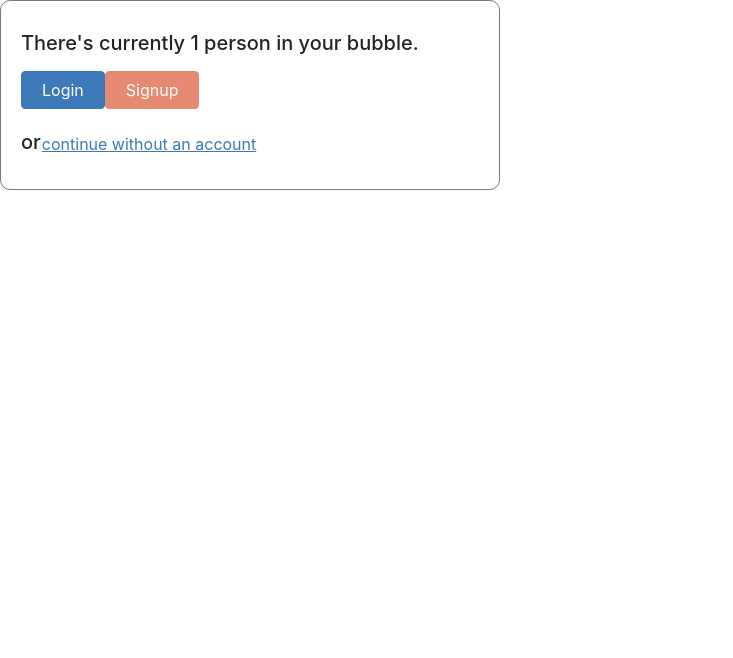
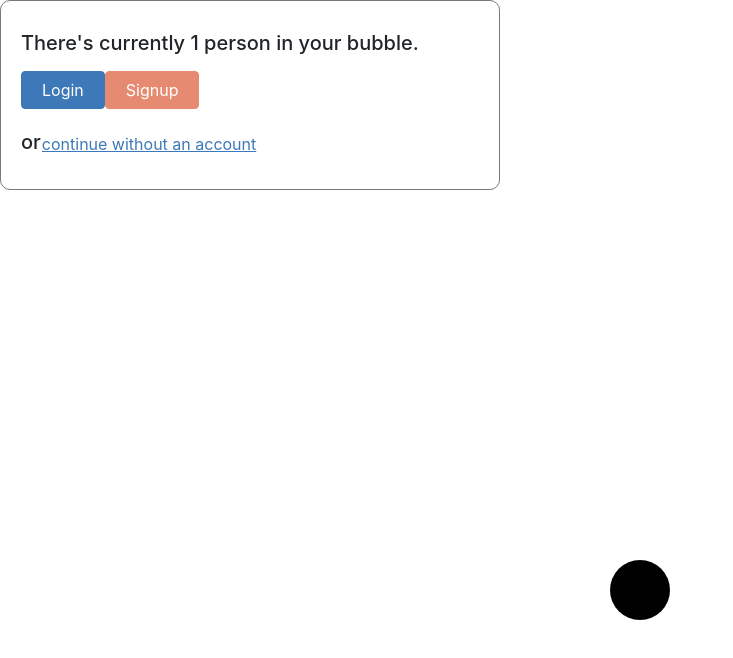
Before and after one commit to Gordon-Yeh/covid-bubble, a React (Create React App) app in the folder web/: page / in a window 1280 px wide. Shown: the top 658 px of the page, without its empty margins (0-733 px from the left). Built offline with nearby package versions, Linux system fonts and the light colour scheme.

Commit message:
working bubble graph; adding new node

```diff
--- a/web/src/App.tsx
+++ b/web/src/App.tsx
@@ -3,25 +3,27 @@ import NetworkGraph from './components/NetworkGraph';
 import DialogBox from './containers/DialogBox';
 import './App.scss';
 
+function App() {
+  const [ selectedNode, setSelectedNode ] = useState(null);
+  const [ user, setUser ] = useState({
+    id: 'demo', email: 'demo@email.com', firstName: 'demo', lastName: 'demo', username: 'demo'
+  });
+  const [ bubble, setBubble ] = useState({ [user.id]: { ...user } });
 
-function App() {
-  const [ network, setNetwork ] = useState({});
-  const [ selectedNode, setSelectedNode ] = useState(null);
-  const [ user, setUser ] = useState({});
 
   return (
     <div className="App">
       <DialogBox
         selectedNode={selectedNode}
-        bubbleSize={Object.keys(network).length}
-        setNetwork={setNetwork}
+        bubbleSize={Object.keys(bubble).length}
+        setBubble={setBubble}
         setUser={setUser}
       />
       <NetworkGraph
         height={window.outerHeight}
         width={window.outerWidth}
-        root={user.userId}
-        network={network}>
+        root={user}
+        network={bubble}>
       </NetworkGraph>
     </div>
   );
--- /dev/null
+++ b/web/src/api/common.tsx
@@ -0,0 +1,14 @@
+export async function checkStatus(res:Response) {
+  if (res.status >= 200 && res.status < 300) {
+    return res.json();
+  } else {
+    return res
+      .json()
+      .then((body) => {
+        console.log('res.body', body);
+        throw new Error(body.message);
+      });
+  }
+}
+
+export const API_ADDR:string = `${window.location.origin}/${process.env.NODE_ENV}`;
--- /dev/null
+++ b/web/src/api/node.tsx
@@ -0,0 +1,18 @@
+import { API_ADDR, checkStatus } from './common';
+
+interface AddNodeResponse {
+  bubble: object;
+}
+
+export async function addNode(name:string, username:string) : Promise<AddNodeResponse> {
+  let node = { name };
+  if (username)
+    node['username'] = username;
+
+  return fetch(`${API_ADDR}/user/connections`, {
+      method: 'POST',
+      body: JSON.stringify([ node ]),
+      credentials: 'same-origin'
+    })
+    .then(checkStatus);
+}
--- a/web/src/api/user.tsx
+++ b/web/src/api/user.tsx
@@ -1,6 +1,6 @@
-const API_ADDR:string = `${window.location.origin}/${process.env.NODE_ENV}`;
+import { API_ADDR, checkStatus } from './common';
 
-export interface SignupForm {
+interface SignupForm {
   firstName: string;
   lastName: string;
   email: string;
@@ -8,28 +8,16 @@ export interface SignupForm {
   password: string;
 }
 
-export interface SignupResponse {
-
+interface SignupResponse {
+  user: object;
 }
 
-export async function checkStatus(res:Response) {
-  if (res.status >= 200 && res.status < 300) {
-    return res.json();
-  } else {
-    return res
-      .json()
-      .then((body) => {
-        console.log('res.body', body);
-        throw new Error(body.message);
-      });
-  }
+interface LoginResponse {
+  bubble: object;
+  user: object;
 }
 
-function saveSession(token:string) {
-  // store session token in cookie
-}
-
-export async function signup(form:SignupForm) {
+export async function signup(form:SignupForm) : Promise<SignupResponse> {
   return fetch(`${API_ADDR}/user/signup`, {
         method: 'POST',
         body: JSON.stringify(form),
@@ -38,7 +26,7 @@ export async function signup(form:SignupForm) {
     .then(checkStatus);
 }
 
-export async function login(email, password) {
+export async function login(email, password) : Promise<LoginResponse> {
   let body = { email, password };
 
   return fetch(`${API_ADDR}/user/login`, {
--- a/web/src/components/Dialogs/AddNodeDialog.tsx
+++ b/web/src/components/Dialogs/AddNodeDialog.tsx
@@ -1,11 +1,12 @@
 import React, { useState } from 'react';
 
 export default function AddNodeDialog({
-  onSubmit
+  onSubmit, onBack
 }) {
-  const [name, setName] = useState('');
+  const [name, setName] = useField('');
+  const [username, setUsername] = useField('');
+  const [email, setEmail] = useField('');
   const [knowUsername, setKnowUsername] = useState(true);
-  const [username, setUsername] = useState('');
 
   function handleSetKnowUserNameNo() {
     setKnowUsername(false);
@@ -15,9 +16,14 @@ export default function AddNodeDialog({
     setKnowUsername(true);
   }
 
+  function handleSubmit(e) {
+    e.preventDefault();
+    onSubmit(name, username.length > 0 ? username : null);
+  }
+
   return (
     <div>
-      <form>
+      <form onSubmit={handleSubmit}>
         {/* name field */}
         <div className="row g-3 align-items-center mb-3">
           <div className="col-2">
@@ -34,13 +40,13 @@ export default function AddNodeDialog({
             <label className="col-form-label">Do you know their username?</label>
           </div>
           <div className="col-auto">
-            <input className="form-check-input mr-1" type="radio" onClick={handleSetKnowUserNameYes} checked={knowUsername}/>
+            <input className="form-check-input mr-1" type="radio" onChange={handleSetKnowUserNameYes} checked={knowUsername}/>
             <label>
               Yes
             </label>
           </div>
           <div className="col-auto">
-            <input className="form-check-input mr-1" type="radio" onClick={handleSetKnowUserNameNo} checked={!knowUsername}/>
+            <input className="form-check-input mr-1" type="radio" onChange={handleSetKnowUserNameNo} checked={!knowUsername}/>
             <label>
               No
             </label>
@@ -69,7 +75,7 @@ export default function AddNodeDialog({
               <label className="col-form-label">Their email</label>
             </div>
             <div className="col-6">
-              <input type="email" className="form-control" value={username} onChange={setUsername}/>
+              <input type="email" className="form-control" value={email} onChange={setEmail}/>
             </div>
             <div className="col-3">
               <button type="button" className="btn btn-warning btn-signup">
@@ -82,7 +88,12 @@ export default function AddNodeDialog({
 
         <div className="row g-3 justify-content-end mt-3 mb-3 mr-2">
           <div className="col-auto">
-            <button type="button" onSubmit={onSubmit} className="btn btn-primary btn-signup">
+            <button type="button" className="btn btn-light btn-custom" onClick={onBack}>
+              Back
+            </button>
+          </div>
+          <div className="col-auto">
+            <button type="submit" className="btn btn-primary btn-signup">
               Add
             </button>
           </div>
@@ -92,6 +103,15 @@ export default function AddNodeDialog({
   );
 }
 
+function useField(initial) {
+  let [state, setState] = useState(initial);
+  function setStateFromInput(e) {
+    setState(e.target.value);
+  }
+  return [state, setStateFromInput];
+}
+
 AddNodeDialog.defaultProps = {
-  onSubmit: () => {}
+  onSubmit: () => {},
+  onBack: () => {}
 };
--- a/web/src/components/Dialogs/DashboardDialog.tsx
+++ b/web/src/components/Dialogs/DashboardDialog.tsx
@@ -19,7 +19,7 @@ export default function DashboardDialog({
           onClick={onAddNode}
         >
           Add more
-        </button>by construction in JavaScript it is not implemented as text but as binary. There is no reason to show the binary code that implements that function because it is not readable and it might not even be available
+        </button>
       </p>
     </div>
   )
--- a/web/src/components/NetworkGraph/NetworkGraph.tsx
+++ b/web/src/components/NetworkGraph/NetworkGraph.tsx
@@ -49,35 +49,47 @@ export default function NetworkGraph(props) {
   );
 }
 
-function getInitalPlacements(graph, root, width, height) : [ Node[], Link[] ]{
-  let center = [width/2, height/2],
-      vert:string[] = Object.keys(graph);
+function getInitalPlacements(graph, root, width, height) : [ Node[], Link[] ] {
+  const center = [width/2, height/2],
+      vert:string[] = Object.keys(graph),
+      cirRadius = 100
+
   root = root ? root : vert[Math.floor(Math.random() * vert.length)];
-  let queue:string[] = [root],
-      _nodes:Node[] = [],
-      _links:Link[] = [],
-      lvl = 1,
-      cirRadius = 100,
+
+  let lvl = 1,
+      queue:string[] = [root.id],
       visited = {
-        [root]: { id: root, x: center[0], y: center[1] }
+        [root.id]: { id: root.id, x: center[0], y: center[1] }
       };
+
+  let _nodes:Node[] = [
+        { id: root.id, x: center[0], y: center[1], data: {...root} }
+      ],
+      _links:Link[] = [];
 
   // perform dfs starting at root
   while (queue.length > 0) {
     let n = queue.length;
+    let childrenOnLvl = queue
+          .map(p => graph[p] === undefined ?  0 : graph[p].length)
+          .reduce((pv, v) => pv + v, 0);
+    let childrenVisted = 0;
+
     for (let i = 0; i < n; i++) {
       let parent = queue.shift();
       console.log('checking node:', parent);
-      if (parent === undefined)
+      if (parent === undefined || graph[parent] === undefined)
         continue;
+      let parentN = visited[parent];
 
-      let parentN = visited[parent];
+      // traverse through the children of the parent
       for (let j = 0; j < graph[parent].length; j++) {
         let child = graph[parent][j];
         console.log('child:', child);
         let childN;
-        if (!visited[child]) {
-          let angle = j * (2 * Math.PI / graph[parent].length);
+        // only create a graph node if the child hasn't been visited
+        if (!visited[child.id]) {
+          let angle = (2 * Math.PI / childrenOnLvl) * childrenVisted++;
           let x = center[0] + Math.sin(angle) * (cirRadius * lvl);
           let y = center[1] + Math.cos(angle) * (cirRadius * lvl);
           console.log(`position (${x}, ${y})`);
@@ -94,6 +106,7 @@ function getInitalPlacements(graph, root, width, height) : [ Node[], Link[] ]{
           console.log('already visited');
           childN = visited[child.id];
         }
+        // always create a link from parent -> child
         _links.push({
           source: parent, target: child.id,
           x1: parentN.x, y1: parentN.y,
--- a/web/src/containers/DialogBox/DialogBox.tsx
+++ b/web/src/containers/DialogBox/DialogBox.tsx
@@ -2,50 +2,52 @@ import React, { useState } from 'react';
 import './DialogBox.scss';
 import { LoginDialog, LandingDialog, SignupDialog, AddNodeDialog, DashboardDialog } from 'components/Dialogs';
 import * as userAPI from 'api/user';
+import * as nodeAPI from 'api/node';
 
 enum Dialog { Login, Landing, Signup, AddNode, Dashboard };
 
 export default function DialogBox({
-  selectedNode, bubbleSize, setNetwork, setUser
+  selectedNode, bubbleSize, setBubble, setUser
 }) {
   const [ dialog, setDialog ] = useState(Dialog.Landing);
+  const [ error, setError ] = useState(null);
 
-  function handleSignup(form) {
+  async function handleSignup(form) {
     console.log('handleSignup');
-    // validate form
-    // submit with network request
-    // await for respond
-    // success: store token, redirect to dashboard
-    // failure: show error message
+    try {
+      let data = await userAPI.signup(form);
+      console.log(data);
+      setUser(data.user);
+      switchDialog(Dialog.Dashboard);
+    } catch (e) {
+      console.log(e);
+      setError(e.message);
+    }
   }
 
   async function handleLogin(email, password) {
     console.log('handleLogin');
-    // validate
-    // submit with network request
-    // await for respond
-    // success:
-    //    - store token
-    //    - populate network graph
-    // failure: show error message
     try {
       let data = await userAPI.login(email, password);
-      console.log(data);
-      setNetwork(data.connections);
+      setBubble(data.bubble);
       setUser(data.user);
-      setDialog(Dialog.Dashboard);
+      switchDialog(Dialog.Dashboard);
     } catch (e) {
       console.log(e);
+      setError(e.message);
     }
   }
 
-  function handleAddNode(node) {
+  async function handleAddNode(name, username) {
     console.log('handleAddNode');
-    // validate name
-    // submit network request
-    // await for response
-    // success: refresh graph
-    // failure: show error message
+    try {
+      let data = await nodeAPI.addNode(name, username);
+      setBubble(data.bubble);
+      switchDialog(Dialog.Dashboard);
+    } catch (e) {
+      console.log(e);
+      setError(e.message);
+    }
   }
 
   function handleEmailInvite(email) {
@@ -54,46 +56,57 @@ export default function DialogBox({
     // always: show success message "Invite has been successfully sent"
   }
 
+  function switchDialog(dlg: Dialog) {
+    setError(null);
+    setDialog(dlg);
+  }
+
   let DialogToRender:JSX.Element;
   switch (dialog) {
     case Dialog.Login:
       DialogToRender =
         <LoginDialog
           onSubmit={handleLogin}
-          onBack={() => setDialog(Dialog.Landing)}
+          onBack={() => switchDialog(Dialog.Landing)}
         />;
       break;
     case Dialog.Signup:
       DialogToRender =
         <SignupDialog
           onSubmit={handleSignup}
-          onBack={() => setDialog(Dialog.Landing)}
+          onBack={() => switchDialog(Dialog.Landing)}
         />;
       break;
     case Dialog.AddNode:
       DialogToRender =
         <AddNodeDialog
           onSubmit={handleAddNode}
+          onBack={() => switchDialog(Dialog.Dashboard)}
         />;
       break;
     case Dialog.Dashboard:
       DialogToRender =
         <DashboardDialog
           bubbleSize={bubbleSize}
-          onAddNode={() => setDialog(Dialog.AddNode)}
+          onAddNode={() => switchDialog(Dialog.AddNode)}
         />;
       break;
     default:
       DialogToRender =
         <LandingDialog
-          onLogin={() => setDialog(Dialog.Login)}
-          onSignup={() => setDialog(Dialog.Signup)}
-          onNoAccount={() => setDialog(Dialog.Dashboard)}
+          onLogin={() => switchDialog(Dialog.Login)}
+          onSignup={() => switchDialog(Dialog.Signup)}
+          onNoAccount={() => switchDialog(Dialog.Dashboard)}
         />;
   }
 
   return (
     <div className="box">
+      { error &&
+          <div className="alert alert-warning">
+            {error}
+          </div>
+      }
       {DialogToRender}
     </div>
   );
@@ -102,6 +115,6 @@ export default function DialogBox({
 DialogBox.defaultProps = {
   selectedNode: null,
   bubbleSize: 1,
-  setNetwork: _ => {},
+  setBubble: _ => {},
   setUser: () => {}
 };
```
Also changed, not shown: web/src/components/Dialogs/SignupDialog.tsx (+5 -3 lines), web/src/utils/Log.ts (added, +16 -0 lines).
